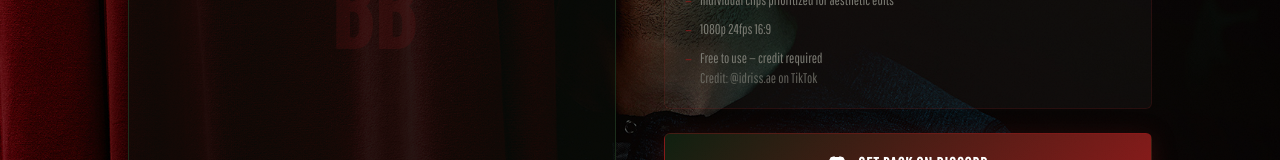
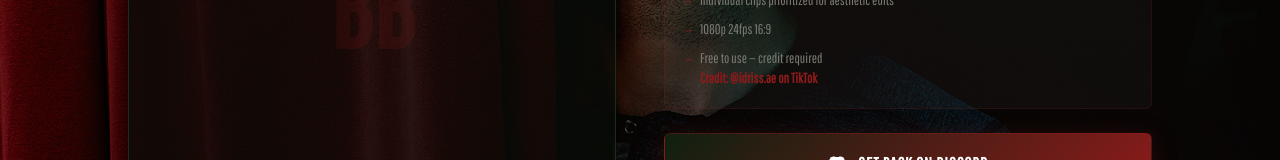
Before and after one commit to idrissae000/scenepacks, a Next.js app: page /shows/barry/barry-berkman in a window 1280 px wide. Shown: the part 487-647 px from the top of the page. Built offline with nearby package versions, Linux system fonts and the light colour scheme; a web font is replaced by a local one.

Commit message:
Make credit line bold and accent-colored instead of dimmed
https://claude.ai/code/session_01BZLY4hc42Umk9zLgbDLiwc

```diff
--- a/src/components/CharacterPage.tsx
+++ b/src/components/CharacterPage.tsx
@@ -123,7 +123,7 @@ export default function CharacterPage({ character, parent, type }: Props) {
                     <span style={{ color: accent, marginTop: '1px' }}>—</span>
                     <span>
                       Free to use — credit required<br />
-                      <span style={{ opacity: 0.75 }}>Credit: @idriss.ae on TikTok</span>
+                      <span style={{ color: accent, fontWeight: 700 }}>Credit: @idriss.ae on TikTok</span>
                     </span>
                   </li>
                 </ul>
```
